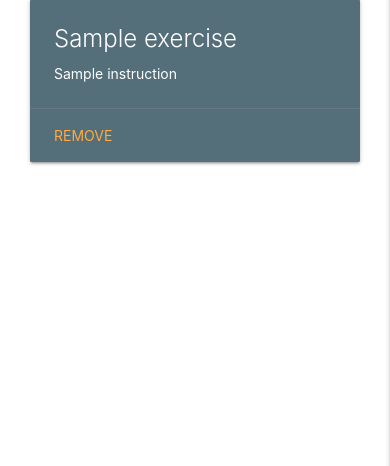
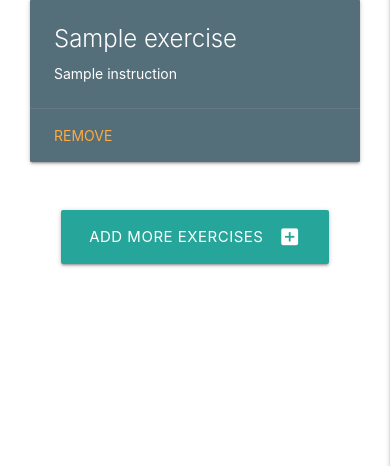
Before and after one commit to lornebb/Building-Block-Body, a Flask app: template templates/pages/workout.html in a window 390 px wide. Shown: the part 148-614 px from the top of the page. Run offline with Flask 2, Linux system fonts and the light colour scheme; the visitor is signed in with stand-in values (Sample User, id 1); the template is opened without the code that fills it: most values are stand-ins (such as "Sample title", 1, 10 or a date in 2020); some libraries are stand-ins or nearby versions.

Commit message:
fixed links in mobil emenu on logged in nav. also added Add More button to workout page

```diff
--- a/templates/components/nav-loggedin.html
+++ b/templates/components/nav-loggedin.html
@@ -15,9 +15,9 @@
   <!-- mobile nav -->
   <ul class="right sidenav" id="mobile-menu">
     <li><a href="{{ url_for('home') }}"><h4 class="center-align">Work It Out</h4></a></li>
-    <li><a href="">Home</a></li>
+    <li><a href="{{ url_for('home_logged_in') }}">All Exercises</a></li>
     <li><a href="{{ url_for('profile') }}">Profile</a></li>
-    <li><a href="#!">Workout</a></li>
+    <li><a href="{{ url_for('workout') }}">Workout</a></li>
     <li><a href="{{ url_for('logout') }}">Log Out</a></li>
   </ul>
 </header>
--- a/templates/pages/workout.html
+++ b/templates/pages/workout.html
@@ -3,6 +3,13 @@
     {% if workout_exercises|length > 0 %}
         <div class="section">
             {% include 'components/workout-list.html' %}
+        </div>
+        <div class="row">
+            <div class="col s12 m8 offset-m3">
+                <div class="center-align">
+                    <a class="waves-effect waves-light btn-large" href="{{ url_for('home_logged_in') }}"><i class="material-icons right">add_box</i>Add More Exercises</a>
+                </div>
+            </div>
         </div>
     {% else %}
     <div class="row">
@@ -16,4 +23,5 @@
         </div>
     </div>
     {% endif %}
+
 {% endblock %}
```
